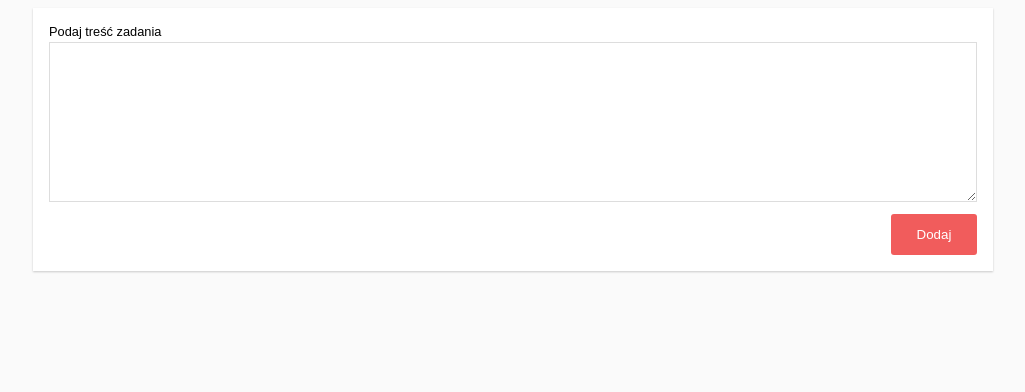
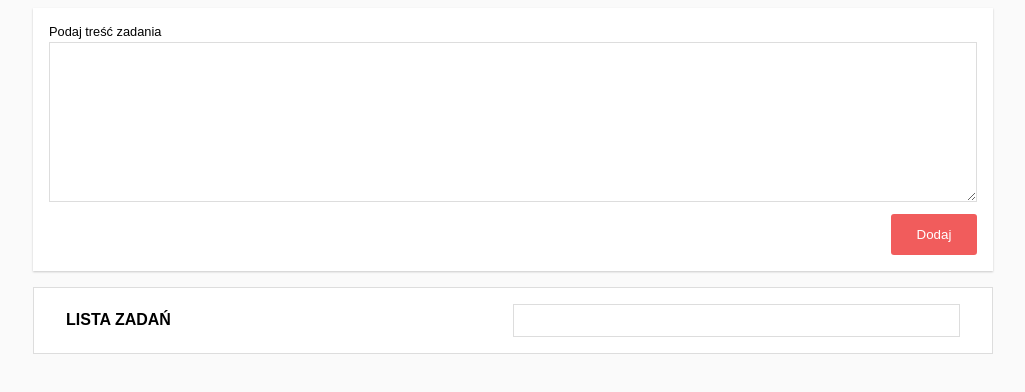
Before and after one commit to jacekkowalczyk91/js-tasks, a plain HTML site: page ToDo/index.html in a window 1280 px wide. Shown: the whole page, without its empty margins (127-1152 px from the left). Drawn offline with Linux system fonts and the light colour scheme.

Commit message:
todo list

```diff
--- a/ToDo/css/style.css
+++ b/ToDo/css/style.css
@@ -8,6 +8,7 @@ body {
     max-width:60rem;
     margin:0 auto;
 }
+/*Adding form */
 .todo-form {
     font-family:sans-serif;
     box-shadow: 0 1px 2px rgba(0,0,0,0.2);
@@ -44,3 +45,30 @@ body {
 .todo-form-button:hover {
     background: #ED2D2D;
 }
+/* List of todos */
+.todo-list-cnt {
+    background: #fff;
+    font-family:sans-serif;
+    margin:1rem 0;
+    border:1px solid #ddd;
+    padding:1rem 2rem;
+}
+.todo-list-header {
+    display: flex;
+    justify-content: space-between;
+    align-items: center;
+}
+.todo-list-search-form {
+    width:50%;
+}
+.todo-list-search {
+    border:1px solid #ddd;
+    padding:0.5rem;
+    width: 100%;
+}
+.todo-list-title {
+    margin-top:0;
+    margin-bottom:0;
+    font-size:1rem;
+    text-transform: uppercase;
+}
--- a/ToDo/index.html
+++ b/ToDo/index.html
@@ -18,8 +18,21 @@
                     <button type="submit" class="button todo-form-button">Dodaj</button>
                 </div>
             </form>
+            <section class="todo-list-cnt">
+                <header class="todo-list-header">
+                    <h2 class="todo-list-title">
+                        Lista zadań
+                    </h2>
+                    <form class="todo-list-search-form">
+                        <input type="search" id="todoSearch" class="todo-list-search">
+                    </form>
+                </header>
+
+                <div class="todo-list" id="todoList">
+                    <!-- tutaj trafią zadania -->
+                </div>
+            </section>
         </div>
-
         <script src="js/script.js"></script>
     </body>
 </html>
```
